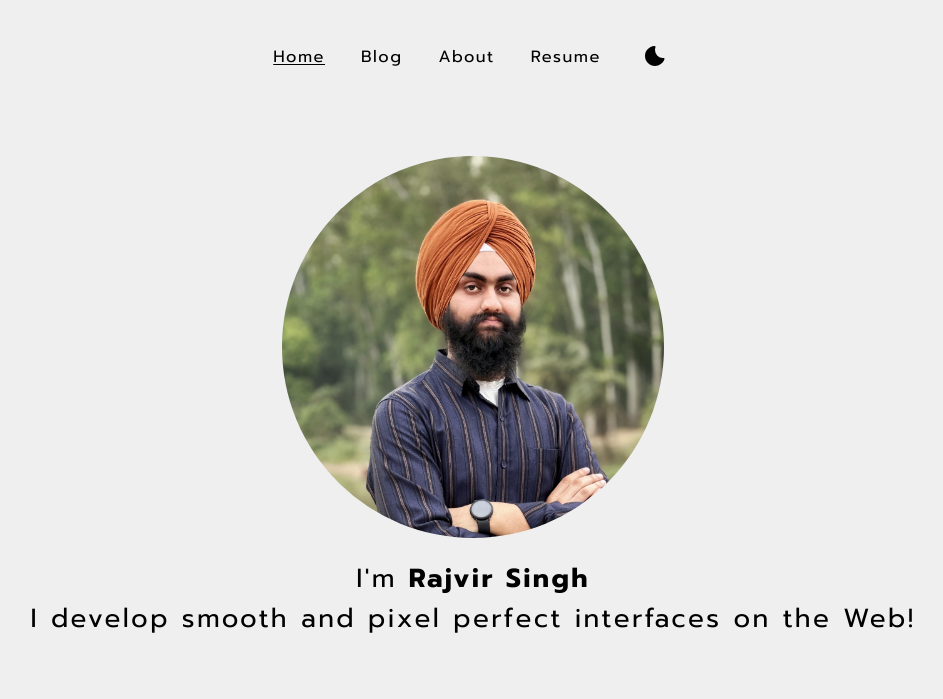
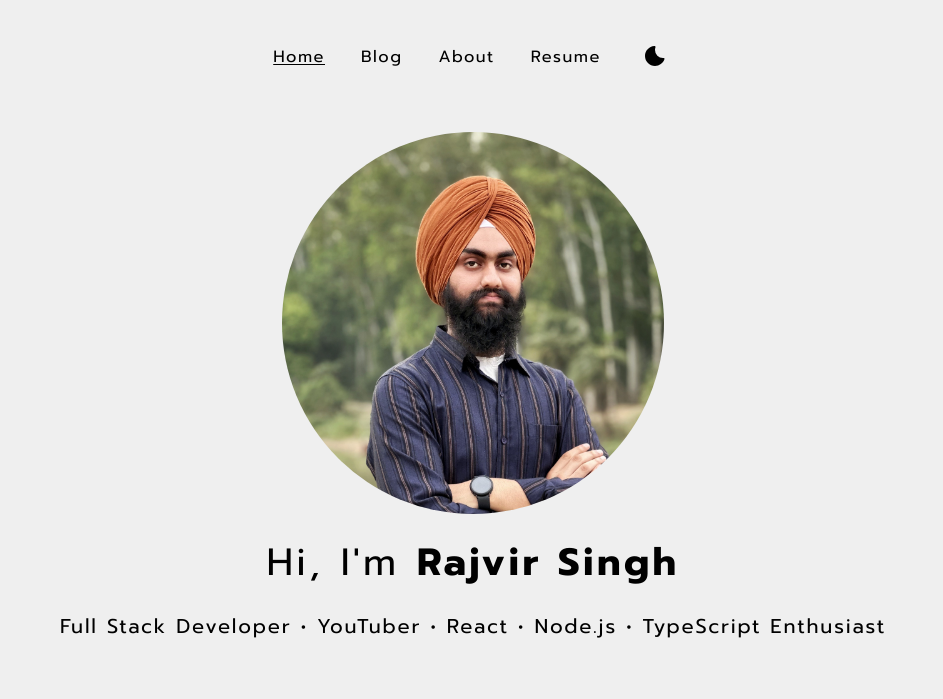
Before and after one commit to RajvirS99/rajvir-singh, an Astro site: page / in a window 1280 px wide. Shown: the top 699 px of the page, without its empty margins (167-1110 px from the left). Built offline with nearby package versions, Linux system fonts and the light colour scheme; Astro itself is replaced by a stand-in of ours.

Commit message:
chore: changed subheading and added heading in blog and some styling

```diff
--- a/src/pages/blog.astro
+++ b/src/pages/blog.astro
@@ -10,7 +10,7 @@ const posts = await getCollection("posts");
 
 <GlobalLayout title="Blog">
   <div class="blog">
-    <h1>Dev Logs, Deep Dives & Debug Tales</h1>
+    <h1 class="blog-heading">Dev Logs, Deep Dives & Debug Tales</h1>
     {
       posts.map((post) => (
         <BlogPost
--- a/src/pages/index.astro
+++ b/src/pages/index.astro
@@ -16,10 +16,10 @@ import GlobalLayout from "../layouts/GlobalLayout.astro";
       transition:name="image-rajvirsingh"
     />
     <p class="hero-section-heading">
-      I&#39;m <span class="bold">Rajvir Singh</span>
+      Hi, I&#39;m <span class="bold">Rajvir Singh</span>
     </p>
-    <p class="hero-section-heading">
-      I develop smooth and pixel perfect interfaces on the Web!
+    <p class="hero-section-subheading">
+      Full Stack Developer • YouTuber • React • Node.js • TypeScript Enthusiast
     </p>
   </div>
 </GlobalLayout>
--- a/src/styles/blog.scss
+++ b/src/styles/blog.scss
@@ -2,6 +2,11 @@
   height: 80vh;
   padding: 0 15vw;
   overflow-y: auto;
+
+  &-heading{
+    margin-top: 3rem;
+    font-size: clamp(1.625rem, 1.3125rem + 1vw, 1.875rem);
+  }
 
   @media (max-width: 550px) {
     padding: 0 8vw;
--- a/src/styles/index.scss
+++ b/src/styles/index.scss
@@ -23,7 +23,7 @@
   }
 
   &-heading {
-    font-size: clamp(1.125rem, 0.9126rem + 0.9061vw, 2rem);
+    font-size: clamp(1.5rem, 0.4063rem + 3.5vw, 2.375rem);;
     padding: 0 1rem;
     text-align: center;
     margin: 0;
@@ -32,4 +32,9 @@
       font-weight: bold;
     }
   }
+
+  &-subheading {
+    text-align: center;
+    font-size: clamp(1.125rem, 0.9688rem + 0.5vw, 1.25rem);
+  }
 }
```
